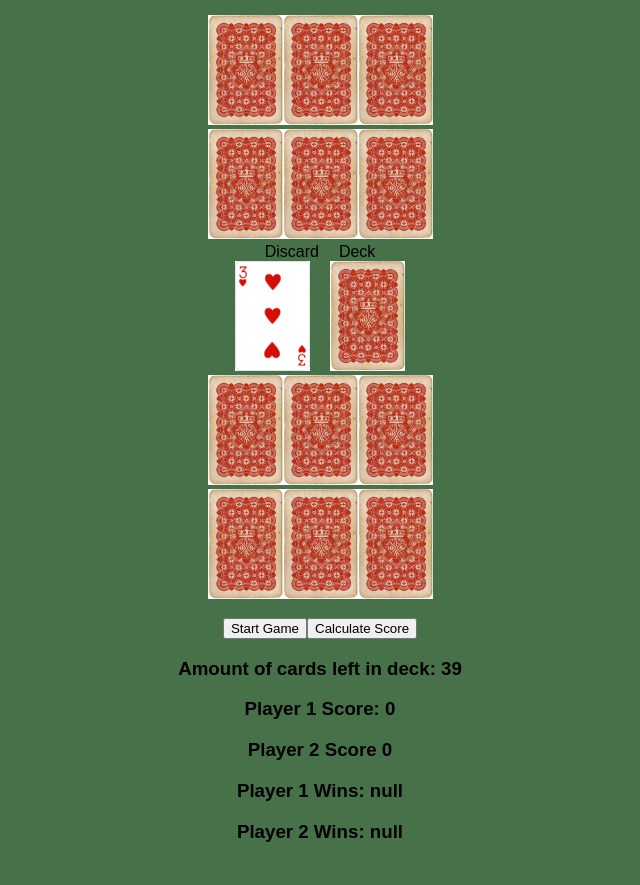
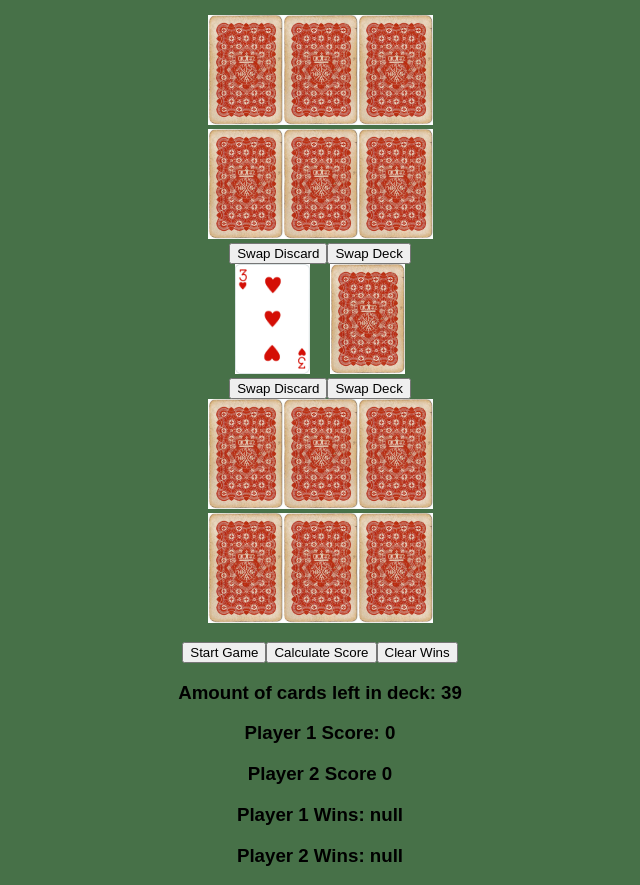
Before and after one commit to BenMortensenTTS/Golf, a React (Create React App) app: page / in a window 1280 px wide. Shown: the whole page, without its empty margins (320-960 px from the left). Before the commit the page ends 861 px from the top, so only its background shows below. Built offline with nearby package versions, Linux system fonts and the light colour scheme.

Commit message:
swap works, halfway through deck

```diff
--- a/src/App.js
+++ b/src/App.js
@@ -8,19 +8,23 @@ class App extends React.Component {
       play1Hand: [],
       play2Hand: [],
       cardArray: [],
+      discardReferenceArray: [],
       discard: {},
+      deckObj: {},
       beginP1Flipped: 0,
       beginP2Flipped: 0,
       playing: false,
       p1Turn: null,
       p2Turn: null,
-      deckCardID: null,
       totalP1Flipped: 0,
       totalP2Flipped: 0,
       p1Total: 0,
       p2Total: 0,
       p1Wins: 0,
-      p2Wins: 0
+      p2Wins: 0,
+      selectIndex: null,
+      itemID: null,
+      cardImgIndex: 0
     }
   }
 
@@ -49,6 +53,7 @@ class App extends React.Component {
     let discardObj;
     let randNum;
     let discardIndex;
+    let discardReference = [];
 
     for(let i=1;i<14;i++){
       cardImageArr[i] = `./images/${i}.jpg`;
@@ -60,6 +65,9 @@ class App extends React.Component {
         image: cardImageArr[imgIndex],
       }
     })
+    for (let i = 0; i < 52; i++) {
+      discardReference[i] = deckImageArr[i];
+    }
 
     discardIndex = this.randCardIndex(deckImageArr);
     discardObj = deckImageArr.splice(discardIndex,1)[0];
@@ -78,6 +86,7 @@ class App extends React.Component {
       play1Hand: p1hand,
       play2Hand: p2hand,
       cardArray: deckImageArr,
+      discardReferenceArray: discardReference,
       discard: discardObj,
       p1Wins,
       p2Wins
@@ -151,19 +160,65 @@ class App extends React.Component {
     }
   }
 
+  clearWins = () => {
+    this.setState({p1Wins: 0})
+    this.setState({p2Wins: 0})
+    localStorage.setItem("p1Wins", 0)
+    localStorage.setItem("p2Wins", 0)
+}
+
+
+      selectSwapDiscard1 = () => {
+        let play1 = this.state.play1Hand
+        play1.splice(this.state.selectIndex, 1, this.state.discard)
+        console.log(play1)
+        this.setState({
+          discard: this.state.discardReferenceArray[(this.state.itemID)-1],
+          play1Hand: play1
+        })
+      }
+
+      selectSwapDiscard2 = () => {
+        let play2 = this.state.play2Hand
+        play2.splice(this.state.selectIndex, 1, this.state.discard)
+        this.setState({
+          discard: this.state.discardReferenceArray[(this.state.itemID)-1],
+          play2Hand: play2
+        })
+      }
+
+      selectSwapDeck1 = () => {
+        let play1 = this.state.play1Hand
+        play1.splice(this.state.selectIndex, 1, this.state.deckObj)
+        this.setState({
+          deckObj: this.state.discardReferenceArray[(this.state.itemID)-1],
+          play1Hand: play1
+        })
+      }
+      selectSwapDeck2 = () => {
+       let play2 = this.state.play2Hand
+        play2.splice(this.state.selectIndex, 1, this.state.deckObj)
+        this.setState({
+          deckObj: {id: 0},
+          play2Hand: play2
+        })
+      }
 
   render() {
 
   const getCardFromDeck = (item) => {
-    if(this.state.playing && this.state.cardArray.length > 0) {
-      console.log(item.target)
+    console.log("trigger")
+    console.log(this.state.cardImgIndex)
+    if(this.state.playing && this.state.cardArray.length > 0 && this.state.cardImgIndex === 0) {
       let temp = this.state.cardArray
       let card = temp.splice(this.randCardIndex(temp), 1)[0];
+      let cardObj = card
       card = card.id % 13 === 0 ? 13 : card.id % 13
       item.target.src = `./images/${card}.jpg`
       this.setState({
         cardArray: temp,
-        deckCardID: card
+        deckObj: cardObj,
+        cardImgIndex: card
       })
     } else {
       item.target.src = `./images/0.jpg`
@@ -172,7 +227,8 @@ class App extends React.Component {
 
   const player1Click = (item) => {
     let cardsFlipped = this.state.beginP1Flipped
-    if ((cardsFlipped < 2 && this.state.playing === false) || this.state.p1Total !== 0) {
+    console.log(item.target.id)
+
       cardsFlipped++;
       let targetImgPic = item.target.id % 13 === 0 ? 13 : item.target.id % 13
       item.target.src=`./images/${targetImgPic}.jpg`
@@ -181,12 +237,15 @@ class App extends React.Component {
         totalP1Flipped: cardsFlipped
       })
 
-    }
+    this.setState({
+      selectIndex: item.target.className,
+      itemID: item.target.id
+    })
   }
 
   const player2Click = (item) => {
     let cardsFlipped = this.state.beginP2Flipped
-    if ((cardsFlipped < 2 && this.state.playing === false) || this.state.p2Total !== 0) {
+
       cardsFlipped++
       let targetImgPic = item.target.id % 13 === 0 ? 13 : item.target.id % 13
       item.target.src=`./images/${targetImgPic}.jpg`
@@ -194,6 +253,23 @@ class App extends React.Component {
         beginP2Flipped: cardsFlipped,
         totalP2Flipped: cardsFlipped
       })
+
+    this.setState({
+      selectIndex: item.target.className,
+      itemID: item.target.id
+    })
+  }
+
+  const discardPic = (item) => {
+    let targetImgPic = item.target.id % 13 === 0 ? 13 : item.target.id % 13
+    item.target.src=`./images/${targetImgPic}.jpg`
+  }
+
+  const deckPic = (item) => {
+     console.log("boop")
+    if(this.state.cardImgIndex !== 0) {
+      item.target.src = `./images/0.jpg`
+      this.setState({cardImgIndex: 0})
     }
   }
 
@@ -210,8 +286,8 @@ class App extends React.Component {
     let play2HandTop = renderPlay2Hand.slice(0,3);
     let play2HandBot = renderPlay2Hand.slice(3);
 
-    let deck = <img onClick={getCardFromDeck} src={"./images/0.jpg"} id={this.state.deckCardID} alt="deck" />
-    let discard = <img src={this.state.discard.image} id={this.state.discard.id} alt="discard"/>
+    let deck = <img onClick={deckPic} onClick={getCardFromDeck} src={"./images/0.jpg"} id={this.state.deckCardID} alt="deck" />
+    let discard = <img clickFunc={this.discardPic} src={this.state.discard.image} id={this.state.discard.id} alt="discard"/>
     let cardsOrEnd = this.state.cardArray.length !== 0 ? <h3>{"Amount of cards left in deck: " + this.state.cardArray.length}</h3> : <h3>No more cards.</h3>
     let player1Score = <h3>{"Player 1 Score: " + this.state.p1Total}</h3>
     let player2Score = <h3>{"Player 2 Score " + this.state.p2Total}</h3>
@@ -236,8 +312,13 @@ class App extends React.Component {
           <div>{play1HandTop}</div>
           <div>{play1HandBot}</div>
 
-          <span className="spanMove">Discard</span><span className="spanMove">Deck</span><div></div>
-          <span className="spanMove">{discard}</span><span className="spanMove">{deck}</span>
+          <Button clickFunc={this.selectSwapDiscard1} buttonName="Swap Discard"/>
+          <Button clickFunc={this.selectSwapDeck1} buttonName="Swap Deck"/>
+
+          <div><span className="spanMove">{discard}</span><span className="spanMove">{deck}</span></div>
+
+          <Button clickFunc={this.selectSwapDiscard2} buttonName="Swap Discard"/>
+          <Button clickFunc={this.selectSwapDeck2} buttonName="Swap Deck"/>
 
           <div>{play2HandTop}</div>
           <div>{play2HandBot}</div>
@@ -248,6 +329,7 @@ class App extends React.Component {
 
           <Button clickFunc={this.startGame} buttonName="Start Game"/>
           <Button clickFunc={this.calculateScore} buttonName="Calculate Score"/>
+          <Button clickFunc={this.clearWins} buttonName="Clear Wins"/>
 
           <div>{cardsOrEnd}</div>
           <div>{player1Score}</div>
@@ -257,9 +339,6 @@ class App extends React.Component {
           <div id="wins"><span>{p1Wins}{p2Wins}</span></div>
 
         </div>
-
-
-
       </div>
     );
   }
```
